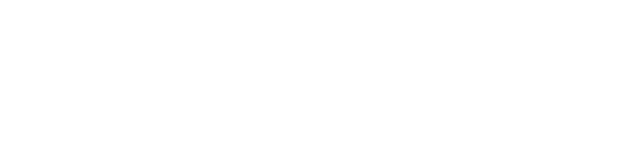
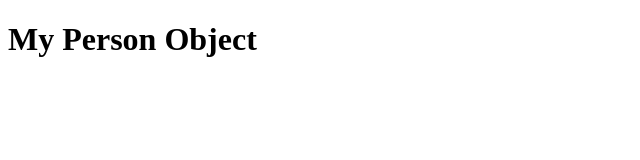
Before and after one commit to monello/udemy-ts-decorators, a website with bundled scripts: page index.html in a window 1280 px wide. Shown: the whole page, without its empty margins (0-640 px from the left). Built offline with nearby package versions, Linux system fonts and the light colour scheme.

Commit message:
A more useful example of a factory class decorator

```diff
--- a/index.html
+++ b/index.html
@@ -1,12 +1,13 @@
 <!DOCTYPE html>
 <html lang="en">
     <head>
-  <meta charset="UTF-8">
-  <meta name="viewport" content="width=device-width, initial-scale=1.0">
-  <meta http-equiv="X-UA-Compatible" content="ie=edge">
+        <meta charset="UTF-8" />
+        <meta name="viewport" content="width=device-width, initial-scale=1.0" />
+        <meta http-equiv="X-UA-Compatible" content="ie=edge" />
         <title>Understanding TypeScript</title>
         <script src="dist/app.js" defer></script>
     </head>
     <body>
+        <div id="app"></div>
     </body>
 </html>
--- a/src/app.ts
+++ b/src/app.ts
@@ -21,11 +21,25 @@ const LoggerFactory = (logString: string) => {
     }
 }
 
+// Another Factory Class Decorator, with a more useful example
+const withTemplate = (template: string, hookId: string) => {
+    // Here again we can tell Typescript: We know we get a function argument, but we don't want to use it
+    // we indicate this with the underscore. Now TSC won't error due to an unused variable
+    return (_: Function) => {
+        // Insert the template into a target element in the DOM
+        const targetElem = document.getElementById(hookId);
+        if (targetElem) {
+            targetElem.innerHTML = template;
+        }
+    }
+}
+
 // When you add the function in this way TS will know that you mean to use it as a decorator and apply the proper syntax checks
 // - @Logger: Plain Decorator
 // - @LoggerFactory: A constructor-decorator. It has to be executed, so add the parenthesis here
 @Logger
 @LoggerFactory('Logging the Person Object')
+@withTemplate('<h1>My Person Object</h1>', 'app')
 class Person {
     name = "Morne";
 
```
Lines whose indentation alone changed are shown as unchanged.
